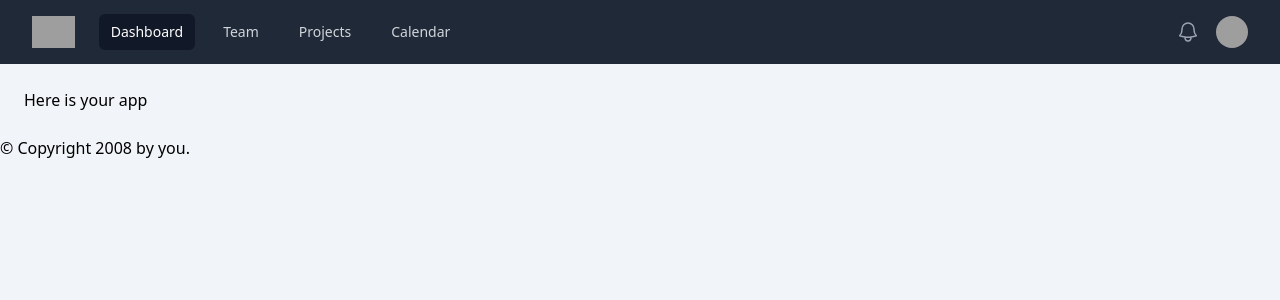
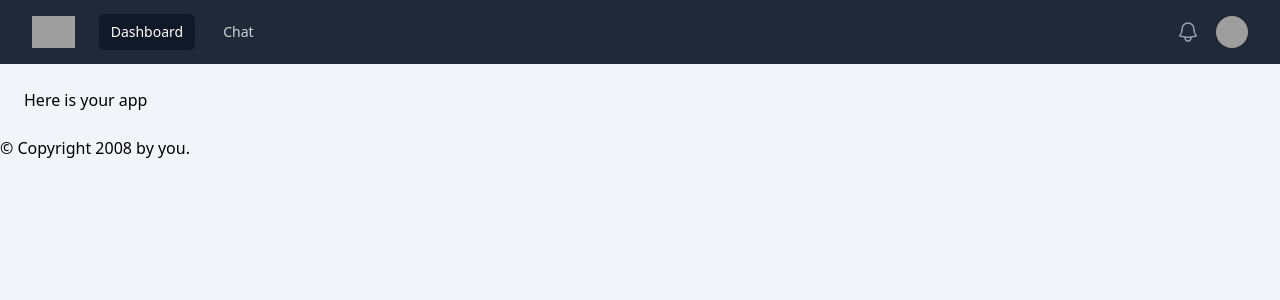
Before and after one commit to bimmerbailey/python-ai-chat, a Python web app: template server/app/templates/views/dashboard.html in a window 1280 px wide. Shown: the top 300 px of the page. Run offline with Jinja, Linux system fonts and the light colour scheme; the template is opened without the code that fills it, so the values that code supplies are empty; some libraries are stand-ins or nearby versions; grey boxes are pictures that could not be loaded.

Commit message:
adding ui for chat

```diff
--- a/server/app/main.py
+++ b/server/app/main.py
@@ -13,6 +13,7 @@ from app.dependencies.session import close_redis_client, init_redis_client
 from app.routes import (
     auth_ui,
     dashboard_ui,
+    chat_ui,
     auth_api,
     users_api,
     upload_api,
@@ -59,6 +60,7 @@ def init_app(
     setup_fastapi(fast_app)
     fast_app.include_router(auth_ui)
     fast_app.include_router(dashboard_ui)
+    fast_app.include_router(chat_ui)
     fast_app.include_router(auth_api)
     fast_app.include_router(users_api)
     fast_app.include_router(upload_api)
--- a/server/app/routes/__init__.py
+++ b/server/app/routes/__init__.py
@@ -1,6 +1,7 @@
 # UI routes
 from .ui.auth import router as auth_ui
 from .ui.dashboard import router as dashboard_ui
+from .ui.chat import router as chat_ui
 
 # API routes
 from .auth import router as auth_api
@@ -12,6 +13,7 @@ from .users import router as users_api
 __all__ = [
     "auth_ui",
     "dashboard_ui",
+    "chat_ui",
     "auth_api",
     "chat_api",
     "ingest_api",
--- a/server/app/templates/layouts/authenticated.html
+++ b/server/app/templates/layouts/authenticated.html
@@ -67,25 +67,15 @@
             <div class="flex space-x-4">
               <!-- Current: "bg-gray-900 text-white", Default: "text-gray-300 hover:bg-gray-700 hover:text-white" -->
               <a
-                href="#"
+                href="{{ url_for('dashboard') }}"
                 class="bg-gray-900 text-white rounded-md px-3 py-2 text-sm font-medium"
                 aria-current="page"
               >Dashboard</a
               >
               <a
-                href="#"
+                href="{{ url_for('chat') }}"
                 class="text-gray-300 hover:bg-gray-700 hover:text-white rounded-md px-3 py-2 text-sm font-medium"
-              >Team</a
-              >
-              <a
-                href="#"
-                class="text-gray-300 hover:bg-gray-700 hover:text-white rounded-md px-3 py-2 text-sm font-medium"
-              >Projects</a
-              >
-              <a
-                href="#"
-                class="text-gray-300 hover:bg-gray-700 hover:text-white rounded-md px-3 py-2 text-sm font-medium"
-              >Calendar</a
+              >Chat</a
               >
             </div>
           </div>
--- /dev/null
+++ b/server/app/templates/views/chat.html
@@ -0,0 +1,4 @@
+{% extends "layouts/authenticated.html" %}
+{% block pages %}
+  <div class="p-6"><h1>Chat goes here</h1></div>
+{% endblock %}
```
Also changed, not shown: server/app/routes/ui/chat.py (added, +20 -0 lines).
